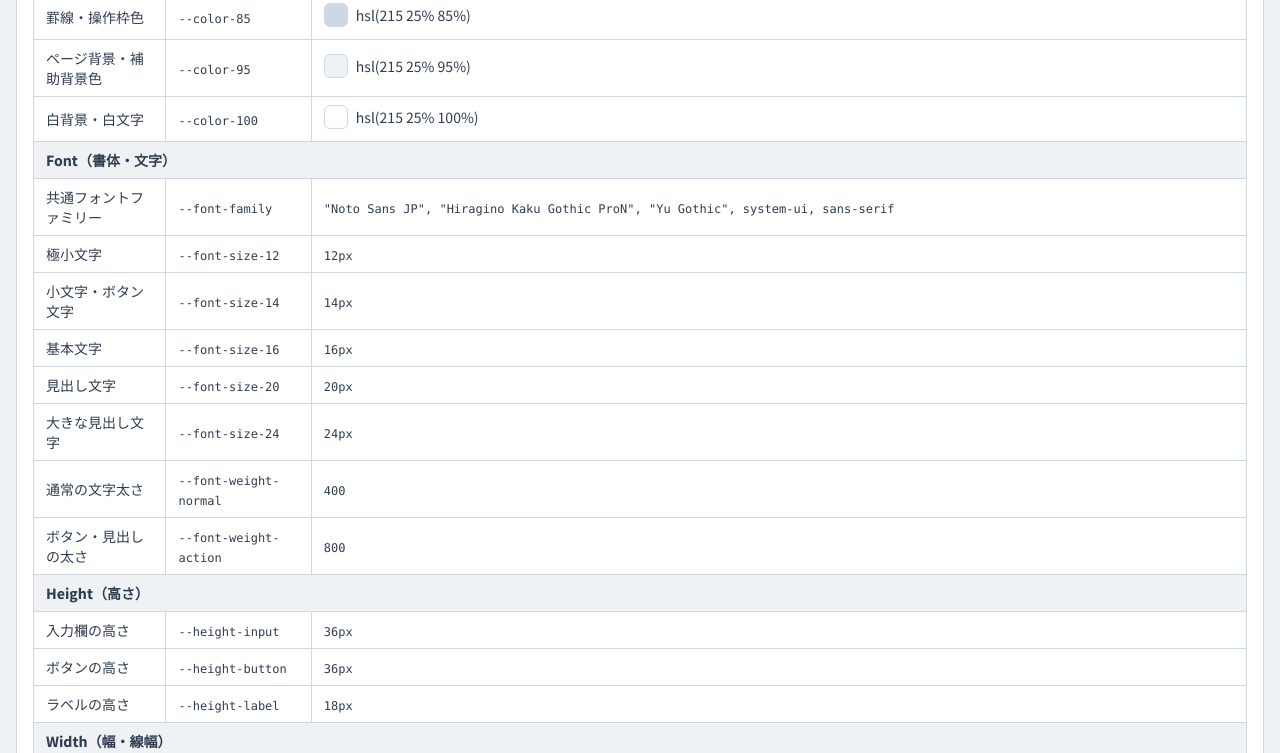
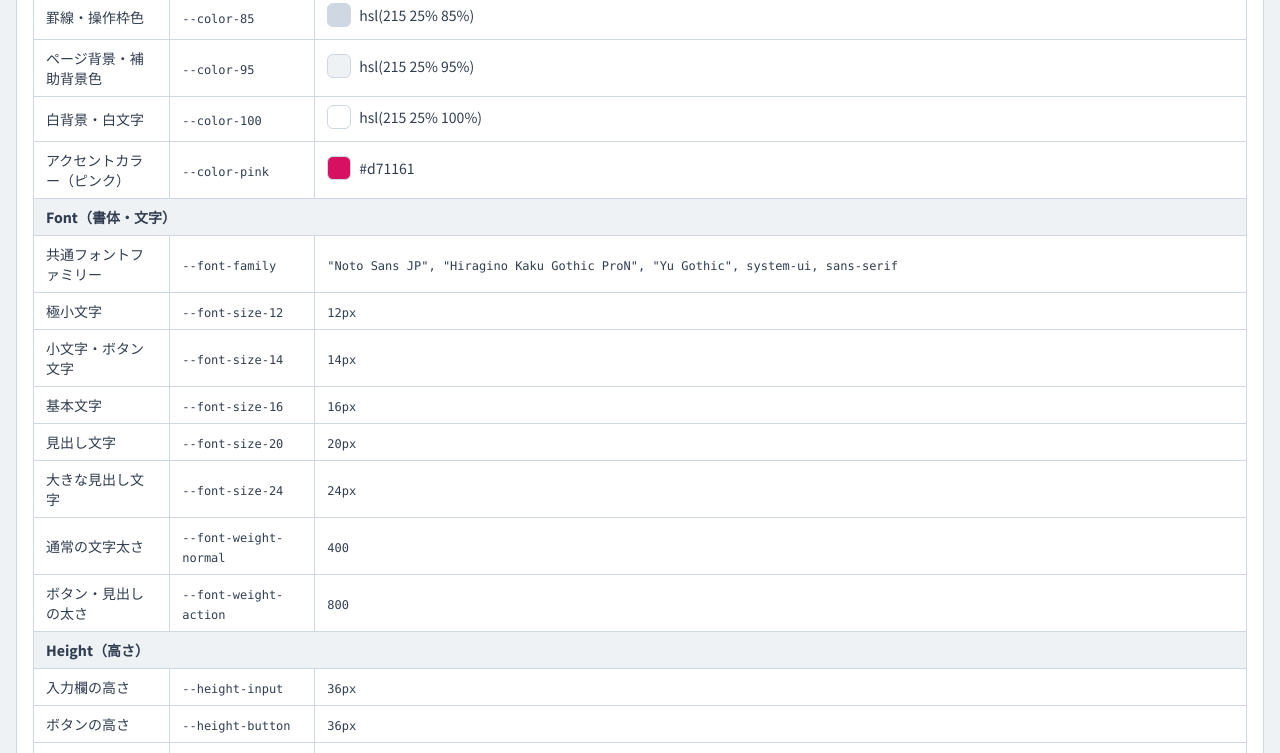
Before and after one commit to jbsbackgammon/common, a plain HTML site: page index.html in a window 1280 px wide. Shown: the part 1868-2621 px from the top of the page. Drawn offline with Linux system fonts and the light colour scheme.

Commit message:
Add JBS pink accent to shared UI palette

```diff
--- a/app.js
+++ b/app.js
@@ -12,6 +12,7 @@
   const tokenDescriptions = {
     '--color-25':'基本文字・主操作色','--color-45':'補助文字・ラベル色','--color-60':'フォーカス表示色',
     '--color-85':'罫線・操作枠色','--color-95':'ページ背景・補助背景色','--color-100':'白背景・白文字',
+    '--color-pink':'アクセントカラー（ピンク）',
     '--font-family':'共通フォントファミリー','--font-size-12':'極小文字','--font-size-14':'小文字・ボタン文字',
     '--font-size-16':'基本文字','--font-size-20':'見出し文字','--font-size-24':'大きな見出し文字',
     '--font-weight-normal':'通常の文字太さ','--font-weight-action':'ボタン・見出しの太さ',
--- a/index.html
+++ b/index.html
@@ -58,6 +58,6 @@
   </main>
 
   <script src="./brand.js?v=10"></script>
-  <script src="./app.js?v=17"></script>
+  <script src="./app.js?v=18"></script>
 </body>
 </html>
--- a/ui.css
+++ b/ui.css
@@ -1,5 +1,5 @@
 /*
- * JBS operations UI design system v63.
+ * JBS operations UI design system v64.
  * Layout and tournament theme colors remain each tool's responsibility.
  * Opt in by loading this file and adding class="jbsui" to the editor root.
  */
@@ -11,6 +11,7 @@
   --color-85: hsl(215 25% 85%);
   --color-95: hsl(215 25% 95%);
   --color-100: hsl(215 25% 100%);
+  --color-pink: #d71161;
 
   /* Font */
   --font-family: "Noto Sans JP", "Hiragino Kaku Gothic ProN", "Yu Gothic", system-ui, sans-serif;
```
Also changed, not shown: 1 other file.
